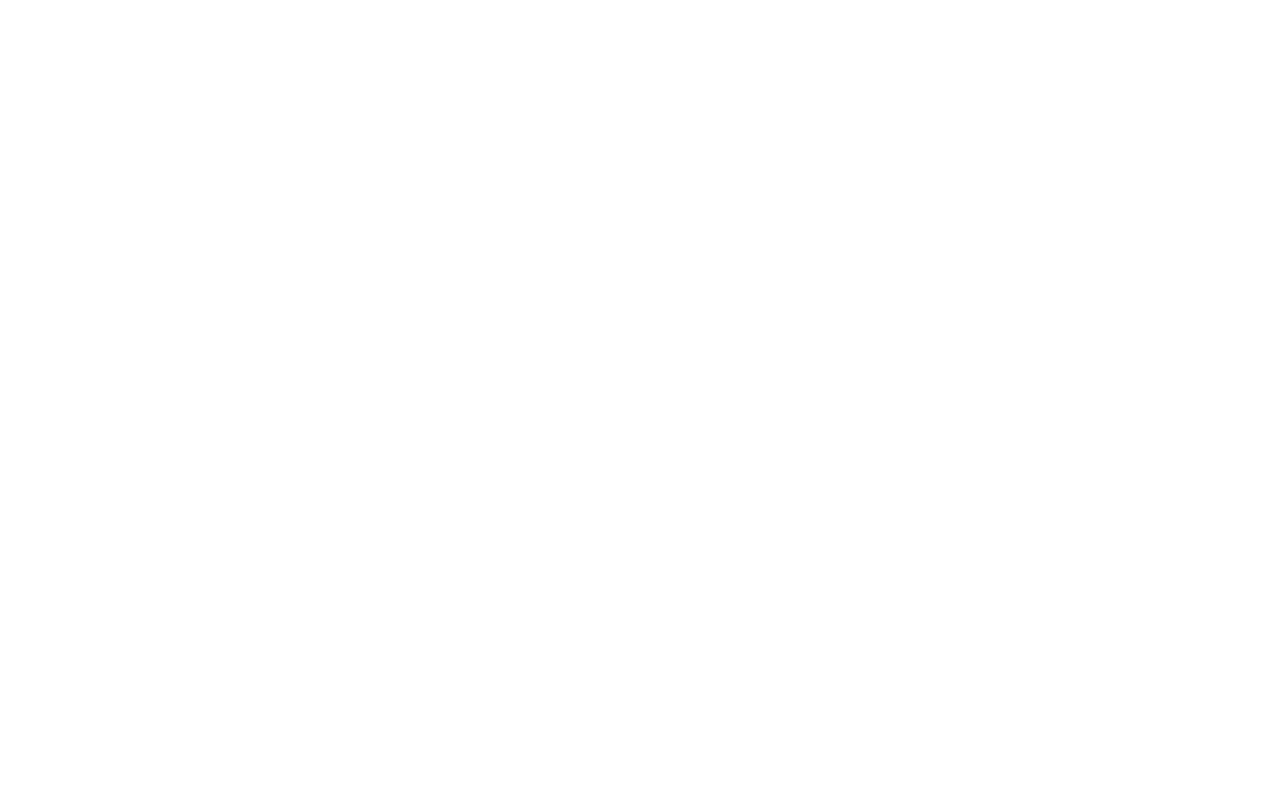
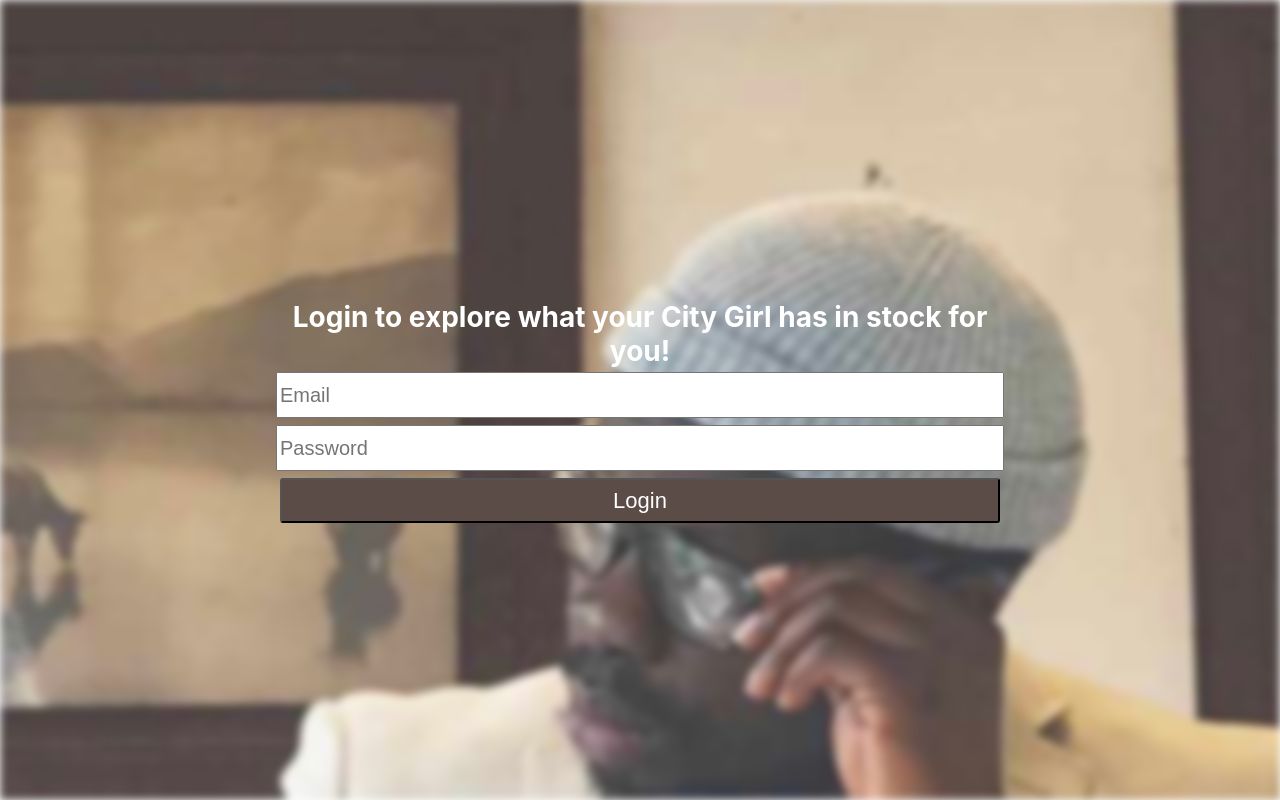
Before and after one commit to didiukeje/Chibueze-Ogah, a React (Create React App) app: page / in a window 1280 px wide. Before the commit this address had no page. Built offline with nearby package versions, Linux system fonts and the light colour scheme.

Commit message:
Remove chibueze-ogah.github.io from index

```diff
--- a/src/App.js
+++ b/src/App.js
@@ -8,7 +8,7 @@
     return (
         <Router>
           <Routes>
-            <Route path="/login" element={<Login />} />
+            <Route path="/" element={<Login />} />
             <Route path="/birthdaypage" element={<BirthdayPage />} />
             <Route path="/confettiAnimation" element={<ConfettiAnimation />} />
         </Routes>
--- a/src/components/BirthdayPage.js
+++ b/src/components/BirthdayPage.js
@@ -32,7 +32,10 @@
           Chibueze Pascal Ogah, you are welcome to this website specially built for you by your
           one and only CITY GIRL. Sit back and read with smiles because I'm sure you're definitely
           smiling with a big grin on your face. And Oh, click the link below to watch your CITY BOY video
-          as the one and only City Boy I know who is a fashionista and a Hot Boy.
+          as the one and only City Boy I know who is a fashionista and a Hot Boy. I call you hot boy
+          because you really know to dress. I will never ever get scared that you may come out looking
+          under dressed because I trust you to show up and show out. Your taste in fashion makes the name
+          CITY BOY perfect for you.
         </Text>
         <Image
           src="/fave-modified.png"
--- a/src/components/Login.js
+++ b/src/components/Login.js
@@ -1,108 +1,8 @@
-// import React, { useState } from 'react';
-// import { Box, Input, Button, Heading, Center } from '@chakra-ui/react'; // Import Flex component
-// import credentials from '../data/credentials.json';
-// import { useNavigate } from 'react-router-dom';
-
-// function Login() {
-//   const [email, setEmail] = useState('');
-//   const [password, setPassword] = useState('');
-//   const navigate = useNavigate();
-
-//   const handleLogin = () => {
-//     // Find user in the credentials array
-//     const user = credentials.find((u) => u.email === email && u.password === password);
-
-//     if (user) {
-//       // Navigate to the main page if login is successful
-//       navigate('/main');
-//     } else {
-//       // Handle invalid login
-//       alert('Invalid email or password. Please try again.');
-//     }
-//   };
-
-//   return (
-//     <Box
-//       position="relative" // Set position to relative for the background container
-//       minHeight="100vh"
-//       display="flex"
-//       alignItems="center"
-//       justifyContent="center"
-//       backgroundSize="cover"
-//       backgroundPosition="center"
-//     >
-//       {/* Create an overlay for the background image with a blur effect */}
-//       <Box
-//         position="absolute"
-//         top="0"
-//         left="0"
-//         width="100%"
-//         height="100%"
-//         backgroundImage="url('background-image.jpg')"
-//         filter="blur(8px)" // Adjust the blur intensity as needed
-//         zIndex="-1" // Place it behind the content
-//       />
-//       <Center
-//         p={4}
-//         backgroundColor="whiteAlpha.800"
-//         borderRadius="md"
-//         flexDirection="column"
-//         width={['90%', '70%', '50%']} // Adjust width for mobile responsiveness
-//       >
-//         <Heading
-//           size="lg"
-//           mb={4}
-//           fontSize={['20px', '24px', '28px']}
-//           color="white"
-//           textAlign="center"
-//           width="350px"
-//         >
-//           Login to explore what your City Girl has in stock for you!
-//         </Heading>
-//         <Input
-//           type="email"
-//           placeholder="Email"
-//           value={email}
-//           onChange={(e) => setEmail(e.target.value)}
-//           mb={2}
-//           width={["100%", "100%", "300px"]}
-//           height="40px"
-//           fontSize={['16px', '20px']}
-//         />
-//         <Input
-//           type="password"
-//           placeholder="Password"
-//           value={password}
-//           onChange={(e) => setPassword(e.target.value)}
-//           width={["100%", "100%", "300px"]}
-//           height="40px"
-//           fontSize={['16px', '20px']}
-//           margin="5px"
-//         />
-//         <Button
-//           onClick={handleLogin}
-//           background="#5c4c47"
-//           width={["100%", "100%", "300px"]}
-//           height="45px"
-//           color="white"
-//           borderRadius="3px"
-//           fontSize={['18px', '22px']}
-//           _hover={{ background: '#4a2315', color: 'white' }}
-//           mt={2}
-//         >
-//           Login
-//         </Button>
-//       </Center>
-//     </Box>
-//   );
-// }
-
-// export default Login;
-
 import React, { useState } from 'react';
-import { Box, Input, Button, Heading, Center } from '@chakra-ui/react'; // Import Flex component
+import { Box, Input, Button, Heading, Center } from '@chakra-ui/react';
 import credentials from '../data/credentials.json';
 import { useNavigate } from 'react-router-dom';
+
 
 function Login() {
   const [email, setEmail] = useState('');
@@ -148,15 +48,15 @@
         backgroundColor="whiteAlpha.800"
         borderRadius="md"
         flexDirection="column"
-        width={['100%', '90%', '70%', '30%']} // Adjust width for mobile responsiveness
+        width={[ '75%']} // Adjust width for mobile responsiveness
       >
         <Heading
           size="lg"
           mb={4}
-          fontSize={['20px', '24px', '28px']}
+          fontSize={['20px', '28px']}
           color="white"
           textAlign="center"
-          width="100%"
+          width={['75%']}
         >
           Login to explore what your City Girl has in stock for you!
         </Heading>
@@ -166,7 +66,7 @@
           value={email}
           onChange={(e) => setEmail(e.target.value)}
           mb={2}
-          width="100%"
+          width={['75%']} // Adjust width for different screen sizes
           height="40px"
           fontSize={['16px', '20px']}
         />
@@ -175,7 +75,7 @@
           placeholder="Password"
           value={password}
           onChange={(e) => setPassword(e.target.value)}
-          width="100%"
+          width={['75%']} // Adjust width for different screen sizes
           height="40px"
           fontSize={['16px', '20px']}
           margin="5px"
@@ -183,7 +83,7 @@
         <Button
           onClick={handleLogin}
           background="#5c4c47"
-          width="100%"
+          width={['75%']}
           height="45px"
           color="white"
           borderRadius="3px"
```
Also changed, not shown: package.json (+12 -0 lines), src/functions/api.js (added, +12 -0 lines), src/functions/hello.js (added, +7 -0 lines), 1 other file (tests, documents, lock files or other folders).
